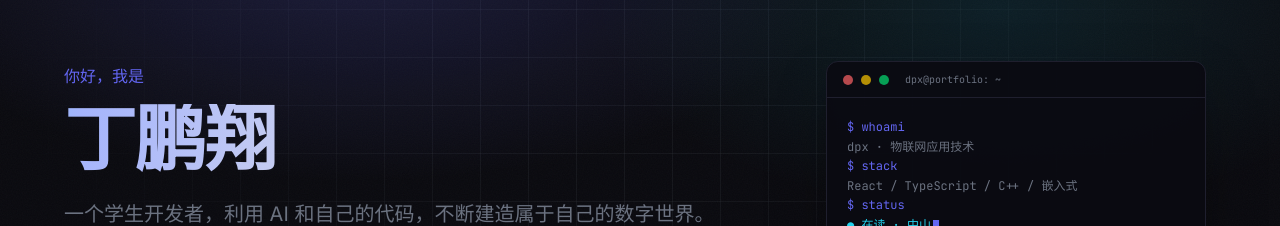
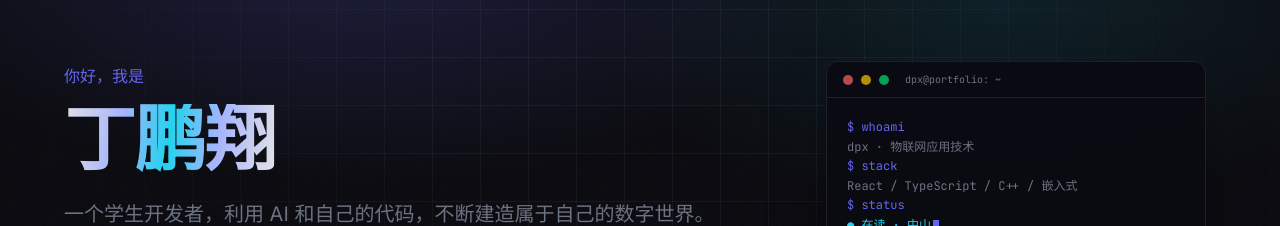
Before and after one commit to dpx666888/dpxspace, a React (Vite) app: page / in a window 1280 px wide. Shown: the part 247-473 px from the top of the page. Built offline with nearby package versions, Linux system fonts and the light colour scheme; no server answers; the database is empty.

Commit message:
fix: 修复首屏姓名字符动画渲染成团

```diff
--- a/src/index.css
+++ b/src/index.css
@@ -78,8 +78,8 @@ h2 {
   opacity: 0.035;
 }
 
-/* 渐变标题 */
-.text-gradient {
+/* 渐变标题（逐字，渐变由每个字符自己持有） */
+.text-gradient-char {
   background-image: linear-gradient(
     100deg,
     #e2e2e8 0%,
@@ -88,20 +88,10 @@ h2 {
     #a5b4fc 72%,
     #e2e2e8 100%
   );
-  background-size: 200% auto;
   -webkit-background-clip: text;
   background-clip: text;
   color: transparent;
-  animation: gradient-pan 8s linear infinite;
-}
-
-@keyframes gradient-pan {
-  from {
-    background-position: 0% 50%;
-  }
-  to {
-    background-position: 200% 50%;
-  }
+  -webkit-text-fill-color: transparent;
 }
 
 /* 跑马灯 */
--- a/src/pages/Home.tsx
+++ b/src/pages/Home.tsx
@@ -247,14 +247,18 @@ export default function Home() {
                 {greeting}
               </motion.p>
               <motion.h1
-                className="text-gradient text-5xl md:text-7xl font-bold mb-6 tracking-tight"
+                className="text-5xl md:text-7xl font-bold mb-6 tracking-tight"
                 initial="hidden"
                 animate="visible"
               >
-                {name.split('').map((char, i) => (
+                {Array.from(name).map((char, i, chars) => (
                   <motion.span
                     key={i}
-                    className="inline-block"
+                    className="text-gradient-char inline-block"
+                    style={{
+                      backgroundSize: `${chars.length * 100}% auto`,
+                      backgroundPosition: `${(i / Math.max(chars.length - 1, 1)) * 100}% 50%`,
+                    }}
                     variants={{
                       hidden: { opacity: 0, y: 20 },
                       visible: { opacity: 1, y: 0 },
```
